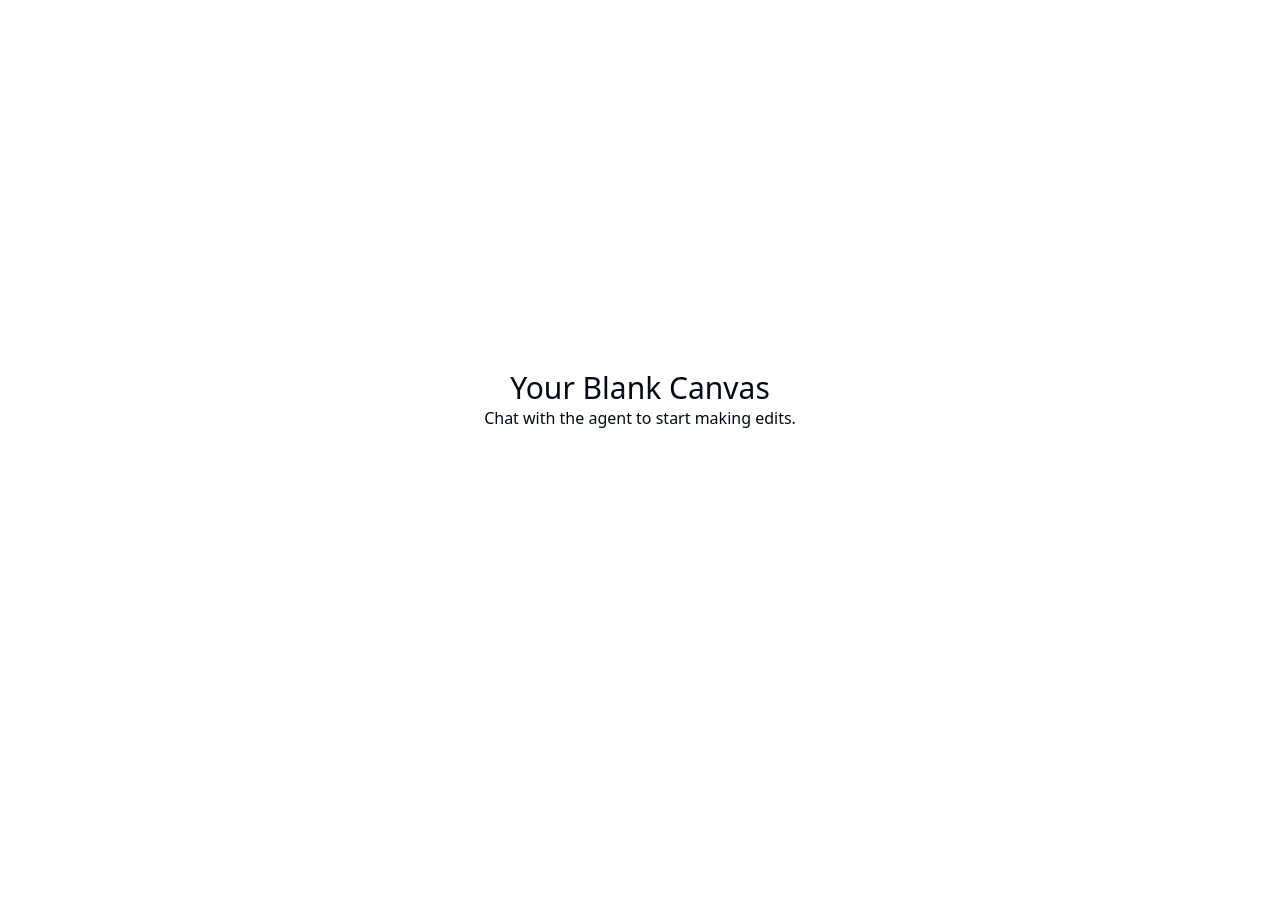
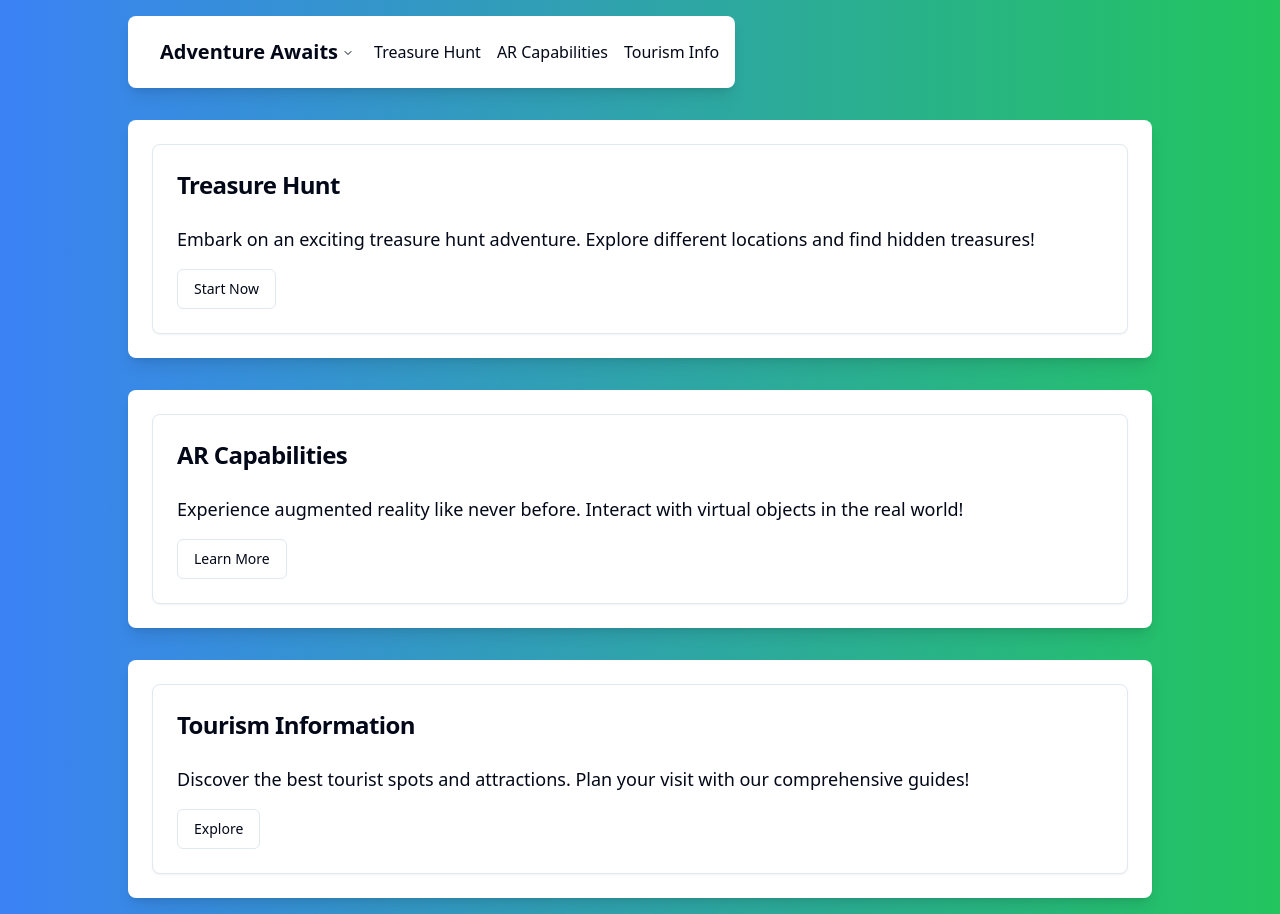
Before and after one commit to GPT-Engineer-App/adventure-treasure-hunt, a React (Vite) app: page / in a window 1280 px wide. Before the commit the page ends 800 px from the top, so only its background shows below. Built offline with nearby package versions, Linux system fonts and the light colour scheme.

Commit message:
Implemented a visually striking, adventure-themed homepage with clear and intuitive navigation. The homepage prominently displays the main features, such as the treasure hunt, AR capabilities, and tourism information.

```diff
--- a/src/pages/Index.jsx
+++ b/src/pages/Index.jsx
@@ -1,15 +1,70 @@
-// Update this page (the content is just a fallback if you fail and example)
+import React from "react";
+import { Button } from "@/components/ui/button";
+import { Card, CardContent, CardHeader, CardTitle } from "@/components/ui/card";
+import { NavigationMenu, NavigationMenuList, NavigationMenuItem, NavigationMenuTrigger, NavigationMenuContent, NavigationMenuLink } from "@/components/ui/navigation-menu";
+import { AspectRatio } from "@/components/ui/aspect-ratio";
 
 const Index = () => {
   return (
-    <div className="h-screen w-screen flex items-center justify-center">
-      {/* Update with components here - default to put new layout sections as separate components in the components folder, and import them here */}
-      <div>
-        <h1 className="text-3xl text-center">Your Blank Canvas</h1>
-        <p className="text-center">
-          Chat with the agent to start making edits.
-        </p>
-      </div>
+    <div className="min-h-screen bg-gradient-to-r from-blue-500 to-green-500 flex flex-col items-center justify-center p-4">
+      <header className="w-full max-w-5xl mx-auto mb-8">
+        <NavigationMenu>
+          <NavigationMenuList className="flex justify-between items-center p-4 bg-white rounded-lg shadow-lg">
+            <NavigationMenuItem>
+              <NavigationMenuTrigger className="text-xl font-bold">Adventure Awaits</NavigationMenuTrigger>
+            </NavigationMenuItem>
+            <div className="flex space-x-4">
+              <NavigationMenuItem>
+                <NavigationMenuLink href="#treasure-hunt">Treasure Hunt</NavigationMenuLink>
+              </NavigationMenuItem>
+              <NavigationMenuItem>
+                <NavigationMenuLink href="#ar-capabilities">AR Capabilities</NavigationMenuLink>
+              </NavigationMenuItem>
+              <NavigationMenuItem>
+                <NavigationMenuLink href="#tourism-info">Tourism Info</NavigationMenuLink>
+              </NavigationMenuItem>
+            </div>
+          </NavigationMenuList>
+        </NavigationMenu>
+      </header>
+
+      <main className="w-full max-w-5xl mx-auto space-y-8">
+        <section id="treasure-hunt" className="bg-white p-6 rounded-lg shadow-lg">
+          <Card>
+            <CardHeader>
+              <CardTitle className="text-2xl font-bold">Treasure Hunt</CardTitle>
+            </CardHeader>
+            <CardContent>
+              <p className="text-lg">Embark on an exciting treasure hunt adventure. Explore different locations and find hidden treasures!</p>
+              <Button variant="outline" className="mt-4">Start Now</Button>
+            </CardContent>
+          </Card>
+        </section>
+
+        <section id="ar-capabilities" className="bg-white p-6 rounded-lg shadow-lg">
+          <Card>
+            <CardHeader>
+              <CardTitle className="text-2xl font-bold">AR Capabilities</CardTitle>
+            </CardHeader>
+            <CardContent>
+              <p className="text-lg">Experience augmented reality like never before. Interact with virtual objects in the real world!</p>
+              <Button variant="outline" className="mt-4">Learn More</Button>
+            </CardContent>
+          </Card>
+        </section>
+
+        <section id="tourism-info" className="bg-white p-6 rounded-lg shadow-lg">
+          <Card>
+            <CardHeader>
+              <CardTitle className="text-2xl font-bold">Tourism Information</CardTitle>
+            </CardHeader>
+            <CardContent>
+              <p className="text-lg">Discover the best tourist spots and attractions. Plan your visit with our comprehensive guides!</p>
+              <Button variant="outline" className="mt-4">Explore</Button>
+            </CardContent>
+          </Card>
+        </section>
+      </main>
     </div>
   );
 };
```
